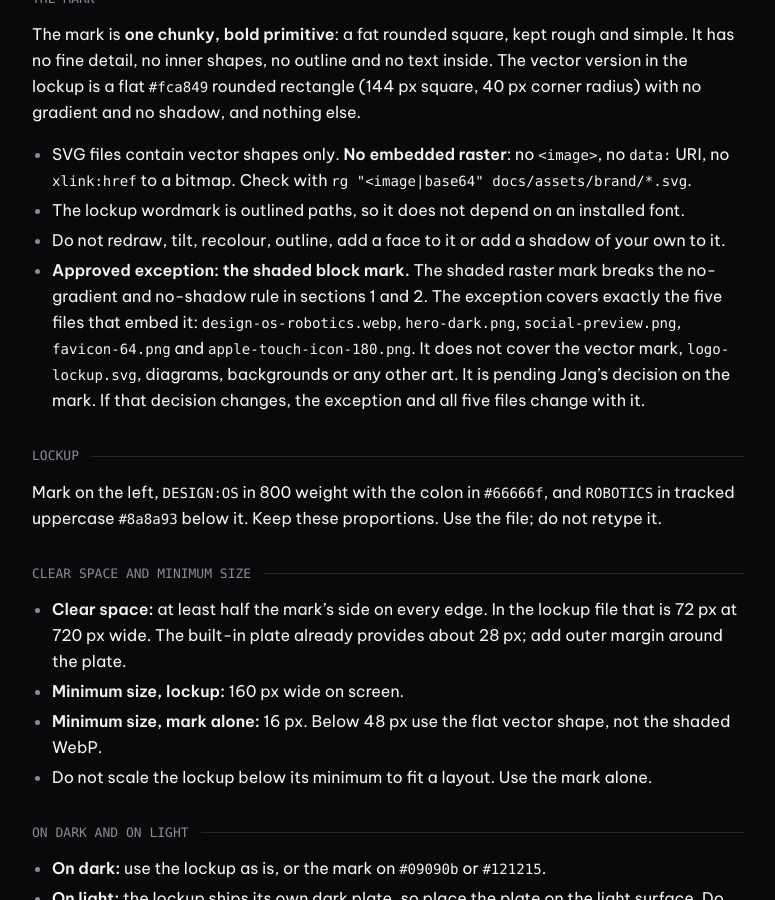
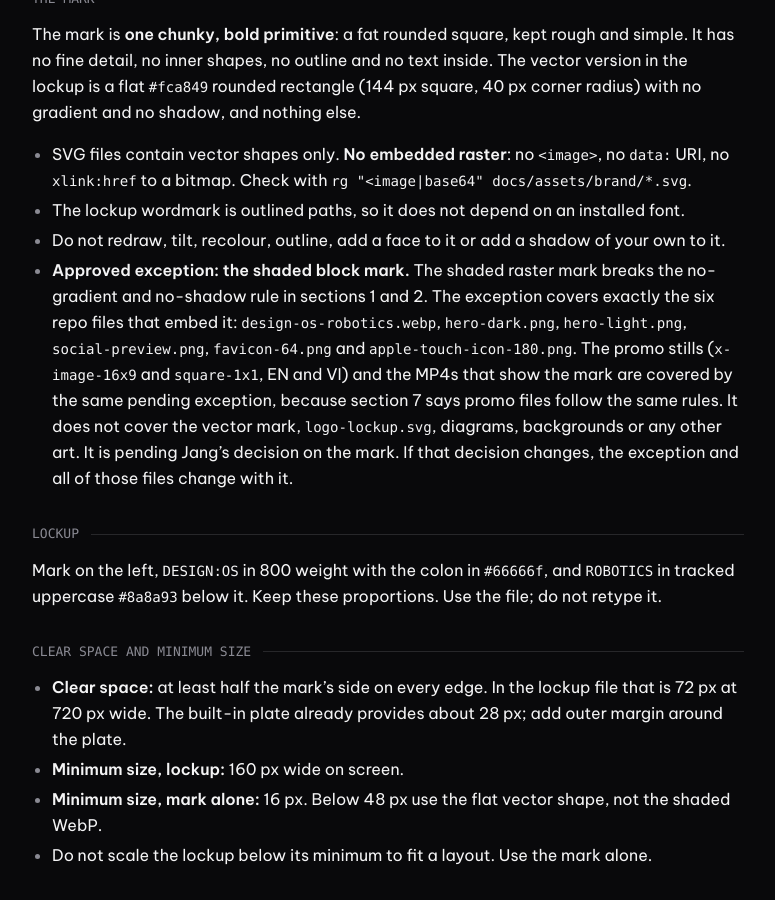
Before and after one commit to jangtrinh/design-os-robotics, a Jekyll site: the page built from docs/ART-DIRECTION.md, in a window 1280 px wide and 900 px high, scrolled down 3793 px. Shown: the whole window, without its empty margins (252-1027 px from the left). Built offline with Jekyll 4.4.1, drawn with Linux system fonts in a browser that asks for light colours; our own code applies the rules of GitHub Pages for plain Markdown files; some of the changed text lies outside the part shown.

Commit message:
Fix QA r5 findings: six files in the shaded-mark exception, promo stills and MP4s covered, capture cross-fade rule

```diff
--- a/docs/ART-DIRECTION.md
+++ b/docs/ART-DIRECTION.md
@@ -12,7 +12,7 @@ Every asset carries the same alt text and caption: `design:os by Jang`.
 ## 1. Principles
 
 1. **Dark, flat, one accent.** Near-black canvas, zinc greys, a single orange. No gradients, no glow, no drop shadows on art. The one exception is the shaded block mark
-   raster and the five files that embed it (section 4).
+   raster, the six repo files that embed it, and the promo stills and MP4s that show it (section 4).
 2. **Real or absent.** A number, a face, a terminal line or a board view is either real output from this repository or it is not shown.
 3. **Chunky and simple.** Big shapes, few of them, rough rather than polished. If a detail disappears at 64 px, remove it.
 4. **Silent and quiet.** No sound by default, no loops that flash, no decorative motion.
@@ -98,9 +98,10 @@ version in the lockup is a flat `#fca849` rounded rectangle (144 px square, 40 p
 - The lockup wordmark is outlined paths, so it does not depend on an installed font.
 - Do not redraw, tilt, recolour, outline, add a face to it or add a shadow of your own to it.
 - **Approved exception: the shaded block mark.** The shaded raster mark breaks the no-gradient and no-shadow rule in sections 1 and 2. The exception covers exactly the
-  five files that embed it: `design-os-robotics.webp`, `hero-dark.png`, `social-preview.png`, `favicon-64.png` and `apple-touch-icon-180.png`. It does not cover the
-  vector mark, `logo-lockup.svg`, diagrams, backgrounds or any other art. It is pending Jang's decision on the mark. If that decision changes, the exception and all five
-  files change with it.
+  six repo files that embed it: `design-os-robotics.webp`, `hero-dark.png`, `hero-light.png`, `social-preview.png`, `favicon-64.png` and `apple-touch-icon-180.png`.
+  The promo stills (`x-image-16x9` and `square-1x1`, EN and VI) and the MP4s that show the mark are covered by the same pending exception, because section 7 says promo files follow the same rules.
+  It does not cover the vector mark, `logo-lockup.svg`, diagrams, backgrounds or any other art. It is pending Jang's decision on the mark. If that decision changes,
+  the exception and all of those files change with it.
 
 ### Lockup
 
@@ -213,7 +214,8 @@ Promo files are delivered with the post, not committed here, but they follow the
   - No bounce on text, no linear moves, no elastic overshoot beyond the spring above.
 - **Timing:** enter in 300 to 500 ms, hold at least 2 seconds, exit in 200 to 300 ms. A headline stays on screen long enough to be read twice.
 - **No flashing**, no strobing cuts, no parallax, no camera shake. Nothing blinks faster than 3 times a second.
-- **Step badges:** the numbered badges in the beat-3 list follow the secondary minimum of the format. In the 9:16 cut they are 40 px or more.
+- **Step badges:** the numbered badges in the beat-3 list follow the secondary minimum of the format. In the 9:16 cut the digits are set at 40 px.
+- **Capture beats:** a light capture never pops in on the dark canvas. It cross-fades in and out through a dark card over 0.8 to 1.0 s.
 - **Render:** from HTML or SVG frames at exactly 30 fps. Check the last frame, the beat boundaries and a mid-spring frame before export.
 
 ## 9. Data rules
```
